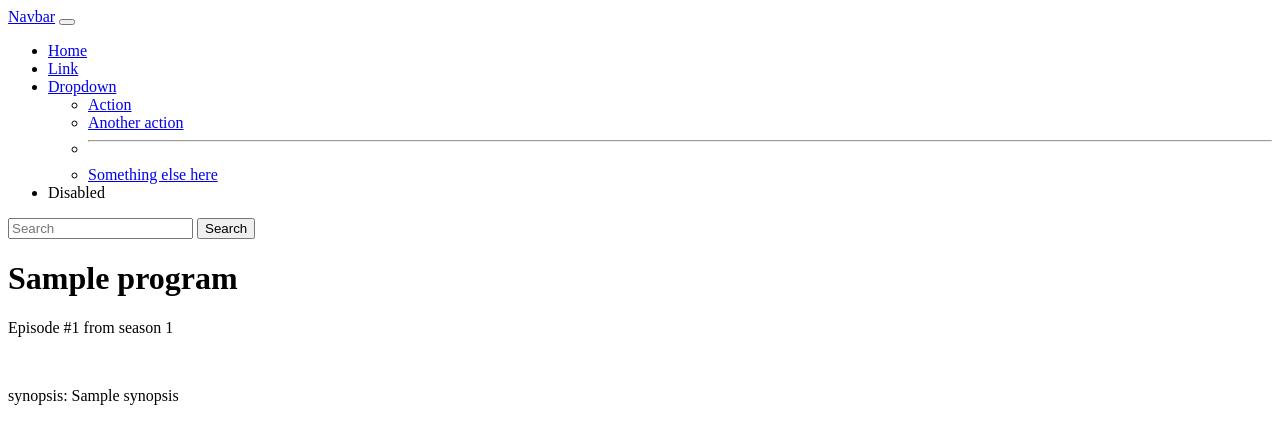
After one commit to LioCdev/wild-series, a Symfony app: template templates/program/episode_show.html.twig in a window 1280 px wide. The commit adds this page. Shown: the top 444 px of the page. Run offline with Twig, Linux system fonts and the light colour scheme; the template is opened without the code that fills it: most values are stand-ins (such as "Sample title", 1, 10 or a date in 2020); some libraries are stand-ins or nearby versions.

Commit message:
used Param Converters in ProgramController

```diff
--- /dev/null
+++ b/templates/program/episode_show.html.twig
@@ -0,0 +1,10 @@
+{% extends 'base.html.twig' %}
+
+{% block title %}saison #{{ seasons.id }}{% endblock %}
+
+{% block body %}
+<h1>{{ program.title }}</h1>
+<p>Episode #{{ episodes.id }} from season {{ seasons.id }}</p>
+<br>
+<p>synopsis: {{ episodes.synopsis }}</p>
+{% endblock %}
--- a/templates/seasons/season.html.twig
+++ b/templates/seasons/season.html.twig
@@ -8,7 +8,8 @@
     <ul>
     {% for episode in episodes %}
          <li>
-            <p>{{ episode.title }}</p>
+            <a href="{{ path("program_episode_show", { programId: seasons.program.id, seasonId: seasons.id, episodeId: episode.id }) }}"><p>{{ episode.title }}</p></a>
+
         </li>
     {% endfor %}
     </ul>
```
Also changed, not shown: src/Controller/ProgramController.php (+14 -6 lines).
